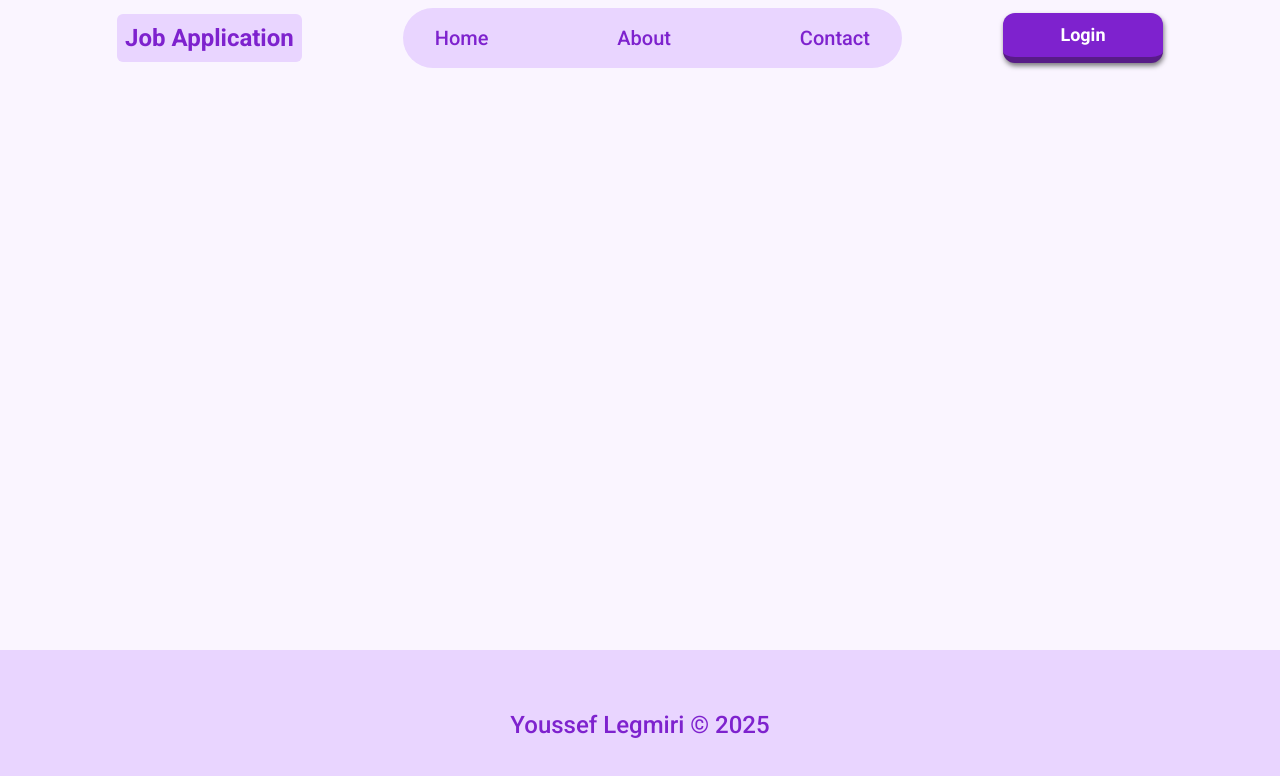
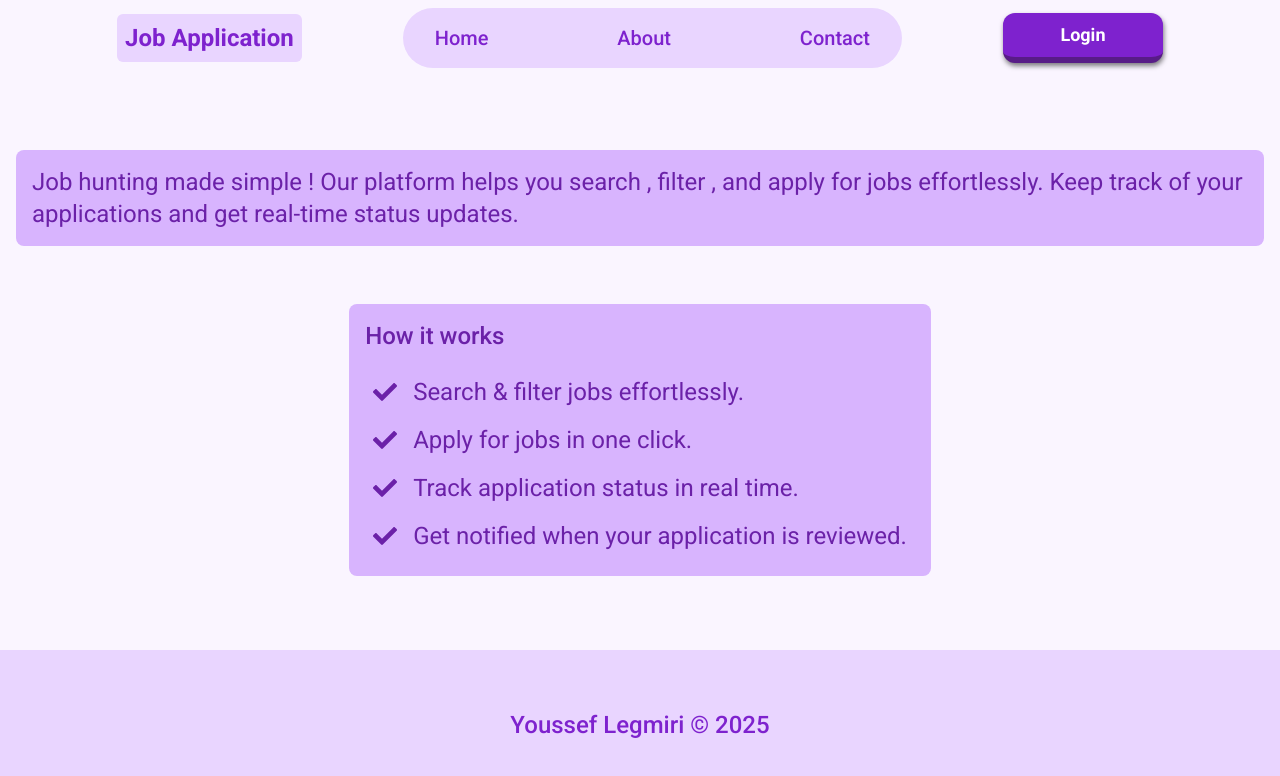
Before and after one commit to youssefLegmiri/job-application, a React (Vite) app in the folder FrontEnd/: page /about in a window 1280 px wide. Shown: the top 776 px of the page. Built offline with nearby package versions, Linux system fonts and the light colour scheme; no server answers.

Commit message:
added about & contact

```diff
--- a/FrontEnd/src/components/About.jsx
+++ b/FrontEnd/src/components/About.jsx
@@ -1,6 +1,34 @@
+import { FaCheck } from "react-icons/fa";
 const About = () => {
   return (
-    <div className="w-full h-full flex flex-col justify-between items-center  "></div>
+    <div className="w-full h-full p-4 flex flex-col justify-evenly items-center  ">
+      <p className="bg-purple-300 text-purple-800 p-4 rounded-lg">
+        Job hunting made simple ! Our platform helps you search , filter , and
+        apply for jobs effortlessly. Keep track of your applications and get
+        real-time status updates.
+      </p>
+      <div className="bg-purple-300 text-purple-800 p-4 rounded-lg">
+        <h2 className="font-[500] mb-4 ">How it works</h2>
+        <div className="p-container-about">
+          <FaCheck />
+          <p className="p-about">Search & filter jobs effortlessly.</p>
+        </div>
+        <div className="p-container-about">
+          <FaCheck />
+          <p className="p-about">Apply for jobs in one click.</p>
+        </div>
+        <div className="p-container-about">
+          <FaCheck />
+          <p className="p-about">Track application status in real time.</p>
+        </div>
+        <div className="p-container-about">
+          <FaCheck />
+          <p className="p-about">
+            Get notified when your application is reviewed.
+          </p>
+        </div>
+      </div>
+    </div>
   );
 };
 
--- a/FrontEnd/src/components/Contact.jsx
+++ b/FrontEnd/src/components/Contact.jsx
@@ -1,6 +1,36 @@
+import { FaWhatsapp } from "react-icons/fa";
+import { MdOutlineEmail } from "react-icons/md";
+import Input from "./Input";
 const Contact = () => {
   return (
-    <div className="w-full h-full flex flex-col justify-between items-center "></div>
+    <div className="md:w-[50%] w-[80%] min-h-[500px] rounded-md bg-purple-500 p-4 flex flex-col  justify-around items-center ">
+      <div className="bg-purple-200 p-4 rounded-md">
+        <h2 className=" text-purple-700 font-[500] mb-2">Get in Touch</h2>
+        <p className="text-purple-800">
+          Have questions, feedback, or need support ? We are here to help !
+        </p>
+      </div>
+      <div className="bg-purple-200 p-4 rounded-md font-[500] ">
+        <div className="flex items-center  ">
+          <MdOutlineEmail size={"30"} className="text-purple-800" />
+          <a
+            href="mailto:youssef.legmiri@gmail.com"
+            className="text-purple-700 ml-4 "
+          >
+            youssef.legmiri@gmail.com
+          </a>
+        </div>
+        <div className="flex items-center p-2 ">
+          <FaWhatsapp size={"30"} className="text-purple-800" />
+          <a
+            className="text-purple-700 ml-4 "
+            href="https://wa.me/+212654363513"
+          >
+            +212654363513
+          </a>
+        </div>
+      </div>
+    </div>
   );
 };
 
--- a/FrontEnd/src/components/CustomSelect.jsx
+++ b/FrontEnd/src/components/CustomSelect.jsx
@@ -47,7 +47,7 @@ const CustomSelect = ({ jobsToFilter }) => {
   return (
     <main
       className="2xl:w-[15%] xl:w-[20%] md:w-[28%] md:p-0 p-2 mb-4  w-[90%] h-[150px]  md:h-[400px] text-xl
-     bg-purple-200  text-purple-700 border-[1px] border-stone-600 font-[500]
+     bg-purple-100  text-purple-700 border-[1px] border-stone-600 font-[500]
      flex flex-col items-center  justify-evenly  rounded-lg overflow-x-auto "
     >
       <div className="relative font-[500] w-[80%]  flex items-center justify-center ">
--- a/FrontEnd/src/components/Header.jsx
+++ b/FrontEnd/src/components/Header.jsx
@@ -132,12 +132,12 @@ const Header = () => {
           {pathname === "/contact" && <AnimatedLine size={"70px"} />}
         </div>
       </nav>
-      {user?.firstName != "Guest" && user?.firstName ? (
+      {user?.firstName ? (
         <motion.div
           whileTap={{ y: 10, rotate: "2.5deg" }}
           onClick={handelUser}
           ref={userMenuRef}
-          className="relative bg-purple-200 shadow-xl flex items-center md:w-[22%] lg:w-[20%] xl:w-[20%] 2xl:w-[12%]  w-[40%] cursor-pointer justify-around font-[500] text-purple-700 p-2 rounded-lg"
+          className="relative bg-purple-200 flex items-center md:w-[22%] lg:w-[20%] xl:w-[20%] 2xl:w-[12%]  w-[40%] cursor-pointer justify-around font-[500] text-purple-700 p-2 rounded-lg"
         >
           {user?.firstName}
           {user?.profileImage ? (
@@ -157,14 +157,7 @@ const Header = () => {
             {isOpen && <UserMenu setIsOpen={setIsOpen} />}
           </AnimatePresence>
         </motion.div>
-      ) : user?.firstName === "Guest" ? (
-        <div className="text-purple-700 font-[500] bg-purple-200 p-2 px-4 rounded-md">
-          Guest
-        </div>
       ) : (
-        ""
-      )}
-      {!user?.firstName && (
         <button onClick={handelLogin} className="btn-custom  " type="button">
           Login
         </button>
--- a/FrontEnd/src/components/Home.jsx
+++ b/FrontEnd/src/components/Home.jsx
@@ -7,12 +7,14 @@ import image1 from "../assets/images/image1.jpg";
 import image6 from "../assets/images/image6.jpg";
 import { FaArrowAltCircleLeft } from "react-icons/fa";
 import { FaArrowAltCircleRight } from "react-icons/fa";
+import { IoIosArrowBack } from "react-icons/io";
+import { IoIosArrowForward } from "react-icons/io";
 import { useNavigate } from "react-router-dom";
 const Home = () => {
   const navigate = useNavigate();
   const { isDelete } = useContext(AuthContext);
   const [position, setPosition] = useState(0);
-  const isMd = useBreakPoint("(min-width:768px)");
+  const isMd = useBreakPoint("(min-width:540px)");
   const arrayOfCards = [
     { id: 1, text: "Browse jobs", image: image1 },
     { id: 2, text: "Apply easily", image: image3 },
@@ -26,7 +28,7 @@ const Home = () => {
       timer = setTimeout(() => {
         setPosition(position + 512);
         setIndex(index + 1);
-      }, 5000);
+      }, 3000);
     } else {
       setIndex(0);
       setPosition(0);
@@ -60,14 +62,21 @@ const Home = () => {
         backgroundImage: `url(${image3}) `,
       }}
     >
-      <div className="  font-[500] rounded-lg flex flex-col justify-evenly items-center  w-full h-full  bg-opacity-50 text-white  bg-stone-500 ">
-        <h1 className="text-6xl ">Find Your Next Opportunity Faster</h1>
-        <div className="w-[70%] flex justify-between items-center  ">
-          <FaArrowAltCircleLeft
+      <div className=" p-4 font-[500] rounded-lg flex flex-col justify-evenly items-center  w-full h-full  bg-opacity-50 text-white  bg-stone-500 ">
+        <h1 className="text-6xl ">Find Your Next Opportunity Faster.</h1>
+        <div className="w-[90%] md:w-[70%] flex justify-between items-center  ">
+          <div
             onClick={handleLeft}
-            size={"50"}
-            className="cursor-pointer transition-all duration-500 ease-in-out hover:scale-110 "
-          />
+            className={`z-10  ${
+              isMd ? "text-purple-50" : "text-purple-600"
+            }  cursor-pointer transition-all duration-500 ease-in-out hover:scale-110 `}
+          >
+            {isMd ? (
+              <FaArrowAltCircleLeft size={"50"} />
+            ) : (
+              <IoIosArrowBack size={"50"} />
+            )}
+          </div>
           <div className="flex flex-col rounded-lg items-center justify-evenly w-[80%] h-[500px] ">
             <div className="flex justify-around items-center overflow-hidden  w-[400px] rounded-lg ">
               {arrayOfCards.map((card) => (
@@ -75,7 +84,7 @@ const Home = () => {
                   key={card.id}
                   className={`relative mr-28 min-w-[400px] h-[400px] text-3xl  bg-purple-50
                      p-4 rounded-lg flex flex-col items-center justify-around
-                     transition-all duration-300 ease-in-out`}
+                     transition-all duration-500 ease-in-out`}
                   style={{ left: ` -${position}px` }}
                 >
                   <img
@@ -105,11 +114,18 @@ const Home = () => {
               </div>
             </div>
           </div>
-          <FaArrowAltCircleRight
+          <div
             onClick={handleRight}
-            size={"50"}
-            className="cursor-pointer transition-all duration-500 ease-in-out hover:scale-110 "
-          />
+            className={`z-10  ${
+              isMd ? "text-purple-50" : "text-purple-600"
+            }  cursor-pointer transition-all duration-500 ease-in-out hover:scale-110 `}
+          >
+            {isMd ? (
+              <FaArrowAltCircleRight size={"50"} />
+            ) : (
+              <IoIosArrowForward size={"50"} />
+            )}
+          </div>
         </div>
         <div className="w-[80%] h-[150px]">
           <button onClick={handleClick} className="btn-custom ">
--- a/FrontEnd/src/components/User.jsx
+++ b/FrontEnd/src/components/User.jsx
@@ -39,7 +39,7 @@ const User = () => {
     <main className="w-full min-h-screen flex flex-col  items-center md:flex-row md:justify-around md:items-start p-4  ">
       <CustomSelect jobsToFilter={jobsToFilter} />
 
-      <div className="p-4 2xl:w-[80%] xl:w-[70%] md:w-[65%] w-[90%]  bg-purple-300 bg-opacity-50 rounded-md border-[1px] border-stone-600 grid grid-cols-1   xl:grid-cols-2 gap-4  justify-items-center ">
+      <div className="p-4 2xl:w-[80%] xl:w-[70%] md:w-[65%] w-[90%]  bg-purple-200 bg-opacity-50 rounded-md border-[1px] border-stone-600 grid grid-cols-1   xl:grid-cols-2 gap-4  justify-items-center ">
         {jobs?.length != 0 ? (
           jobs.map((job, index) => <Job key={index} job={job} />)
         ) : (
--- a/FrontEnd/src/index.css
+++ b/FrontEnd/src/index.css
@@ -11,7 +11,7 @@
     @apply border-0 border-stone-800 p-2 bg-purple-300 text-stone-700;
   }
   td {
-    @apply border-0 border-purple-800 p-2 cursor-pointer bg-purple-300 text-purple-800 text-center font-[500];
+    @apply border-0 border-purple-800 p-2 cursor-pointer bg-purple-300 text-purple-800 text-center font-[400];
   }
   .table-styling {
     @apply border-separate  border-spacing-2;
@@ -52,4 +52,10 @@
   .category {
     @apply relative p-2 flex items-center justify-center rounded-md md:hover:bg-purple-300 w-[80%] cursor-pointer;
   }
+  .p-container-about {
+    @apply p-2 flex items-center;
+  }
+  .p-about {
+    @apply ml-4;
+  }
 }
```
